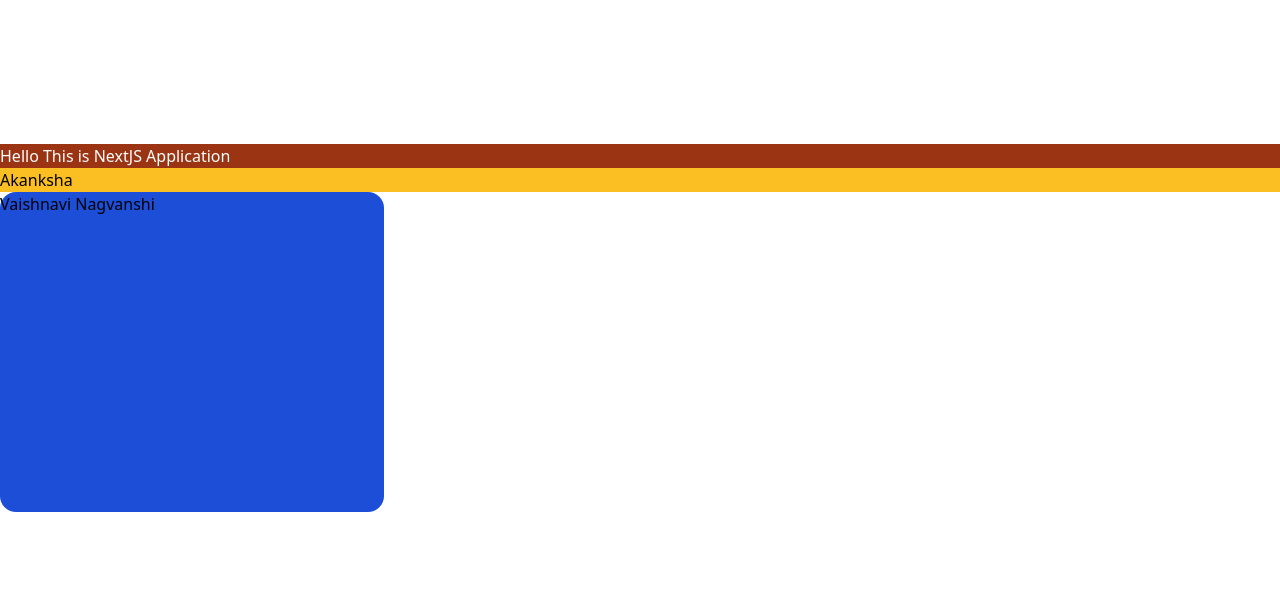
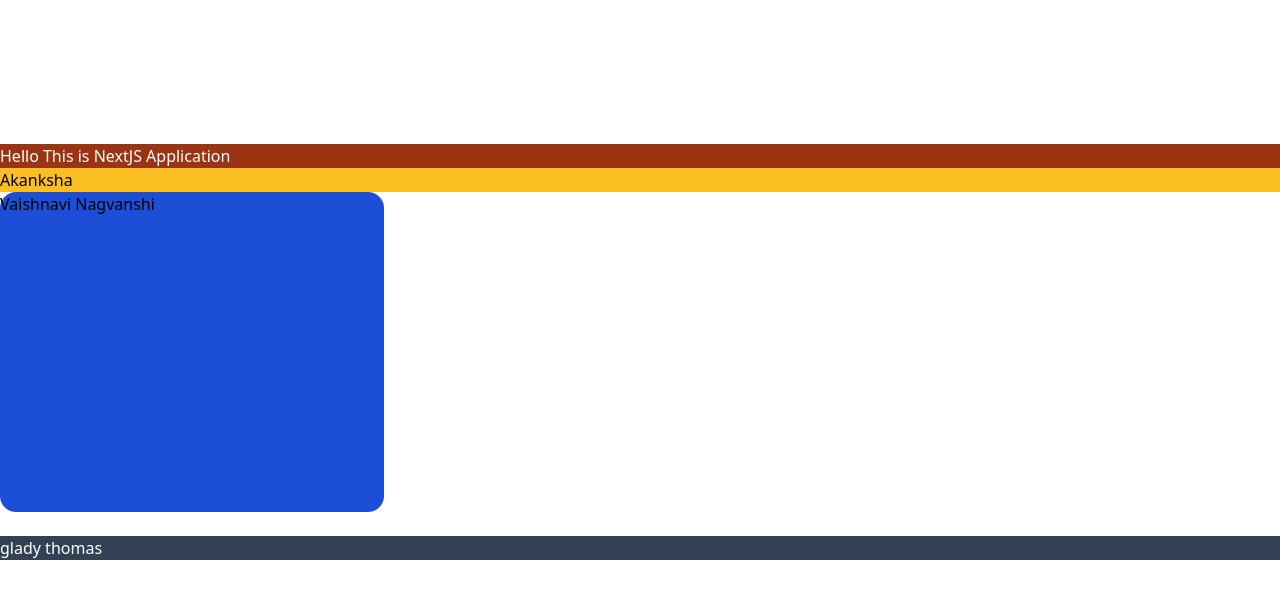
Before and after one commit to sumanmalakar/Project_Exhibition, a Next.js app: page / in a window 1280 px wide. Shown: the top 598 px of the page. Built offline with nearby package versions, Linux system fonts and the light colour scheme.

Commit message:
Adding My NAme for testing

```diff
--- a/pages/index.jsx
+++ b/pages/index.jsx
@@ -25,6 +25,12 @@ export default function Home() {
             <h1>Akanksha</h1>
           </div>
       <div className="bg-blue-700 h-80 w-96 rounded-2xl">Vaishnavi Nagvanshi</div>
+      <br />
+          <div className=" max-h-full bg-black">
+
+      <h1 className='bg-slate-700 text-white'>glady thomas</h1>
+
+          </div>
 
       </main>
     </>
```
